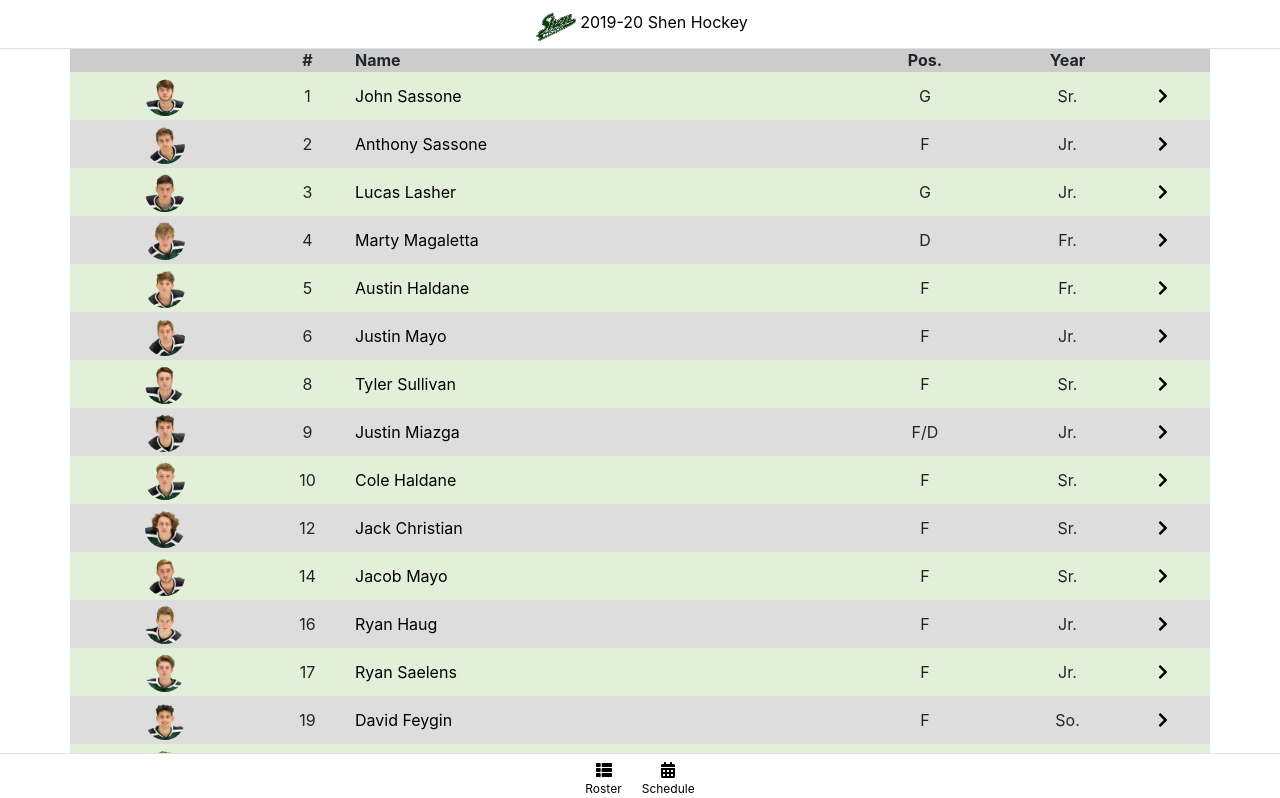
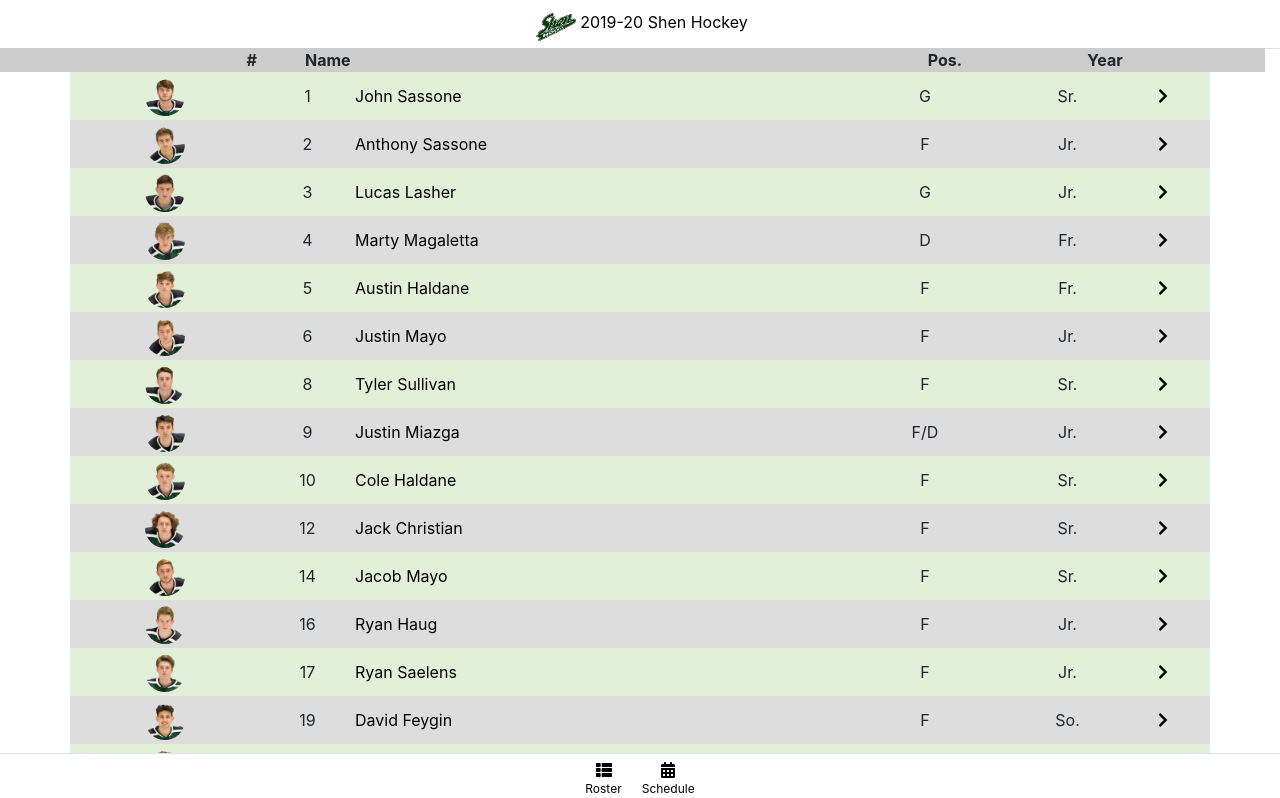
Before and after one commit to mikesae/hockey-roster-pwa, a React (Create React App) app: page / in a window 1280 px wide. Shown: the top 798 px of the page. Built offline with nearby package versions, Linux system fonts and the light colour scheme.

Commit message:
Make header row for roster sticky.

```diff
--- a/src/App.scss
+++ b/src/App.scss
@@ -30,6 +30,11 @@ body {
 .spacer {
   background-color: white;
   height: 3em;
+}
+
+.spacer-for-header {
+  background-color: white;
+  height: 1.5em;
 }
 
 .nav-item {
@@ -109,7 +114,7 @@ a {
     }
   }
 
-  .spacer {
+  .spacer, .spacer-for-header {
     background-color: black;
   }
 
--- /dev/null
+++ b/src/Roster.scss
@@ -0,0 +1,4 @@
+.header-row {
+  top: 3em;
+  width: 100%;
+}
--- a/src/roster.tsx
+++ b/src/roster.tsx
@@ -1,4 +1,5 @@
 import React, {Component} from 'react';
+import './Roster.scss';
 import players from './players.json';
 import {PlayerSummary} from "./PlayerSummary";
 import Row from "react-bootstrap/Row";
@@ -20,8 +21,9 @@ export default class Roster extends Component {
             <>
                 <TopNavbar showBackNav={false}/>
                 <div className="spacer"/>
+                <div className="spacer-for-header"/>
                 <Container>
-                    <Row>
+                    <Row className="header-row fixed-top">
                         <Col className="col-2 px-0"></Col>
                         <Col className="col-1 px-0">#</Col>
                         <Col className="col-5 px-0">Name</Col>
```
